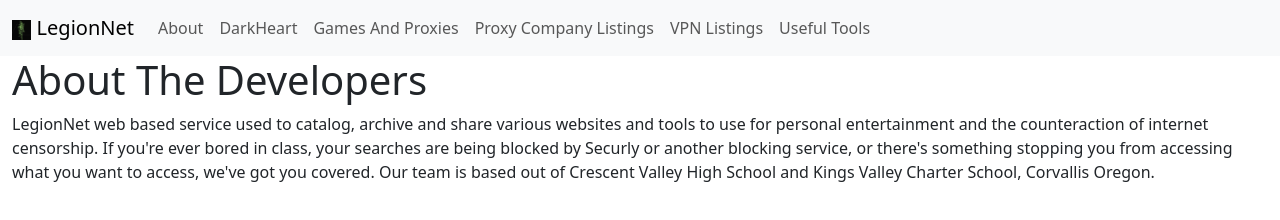
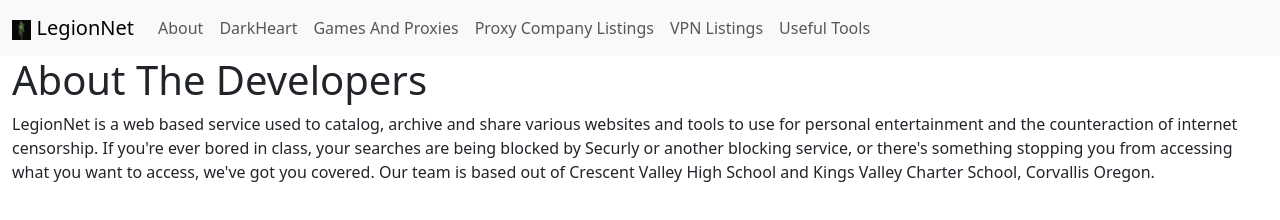
Before and after one commit to NoobKilla5412/LegionNet, a website built with webpack: page public/about.html in a window 1280 px wide. Built offline with nearby package versions, Linux system fonts and the light colour scheme.

Commit message:
ndlwdncljenlk

```diff
--- a/package.json
+++ b/package.json
@@ -7,7 +7,7 @@
     "compile": "webpack --config webpack.config.js",
     "serve": "http-server public -p 80"
   },
-  "author": "Noob Killa Studios",
+  "author": "Sigmalicious Studios",
   "license": "ISC",
   "devDependencies": {
     "@webpack-cli/generators": "^3.0.7",
--- a/public/about.html
+++ b/public/about.html
@@ -10,7 +10,7 @@
     <div class="container-fluid">
       <h1>About The Developers</h1>
       <p>
-        LegionNet web based service used to catalog, archive and share various websites and tools to use for personal entertainment and the counteraction of
+        LegionNet is a web based service used to catalog, archive and share various websites and tools to use for personal entertainment and the counteraction of
         internet censorship. If you're ever bored in class, your searches are being blocked by Securly or another blocking service, or there's something stopping
         you from accessing what you want to access, we've got you covered. Our team is based out of Crescent Valley High School and Kings Valley Charter School,
         Corvallis Oregon.
```
